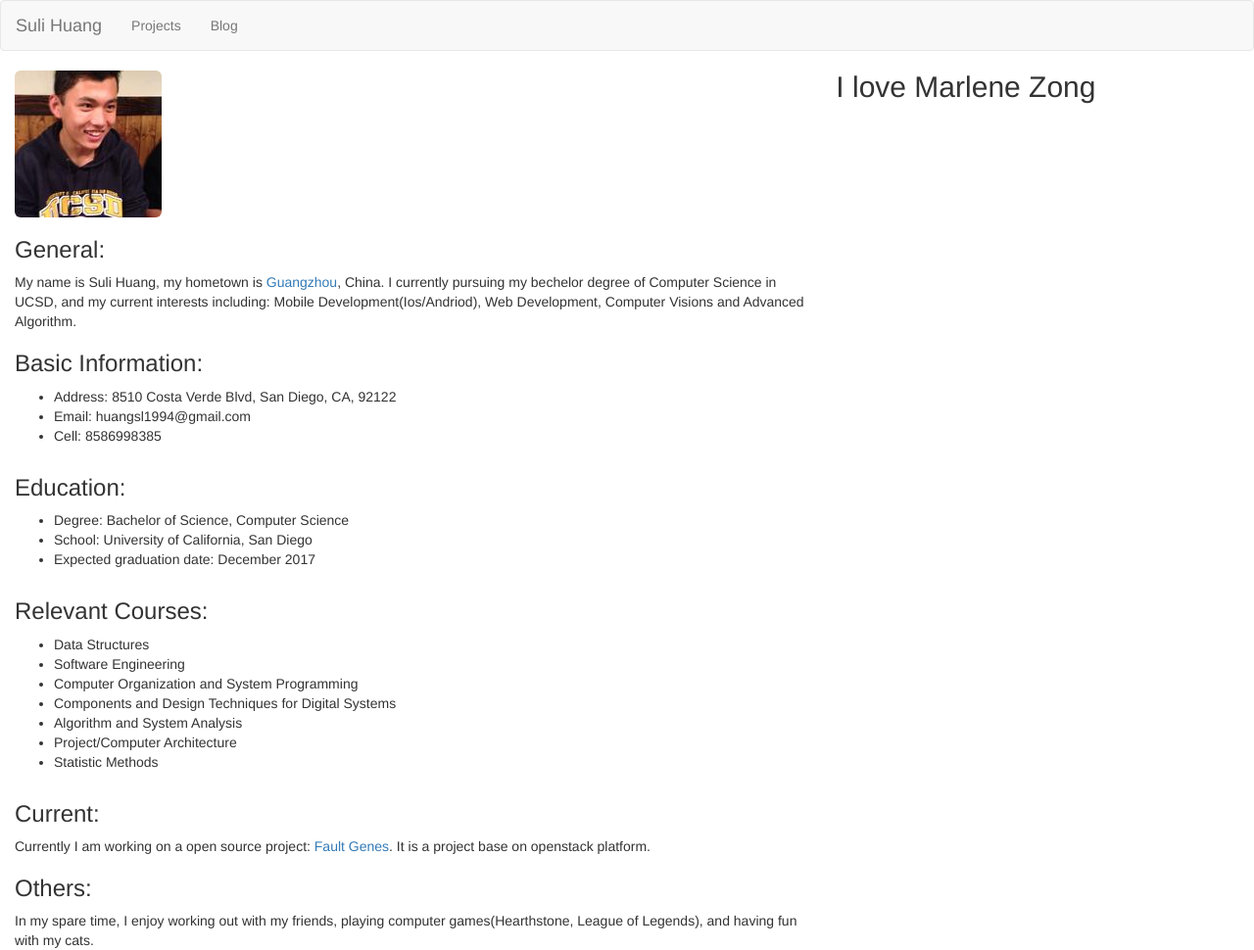
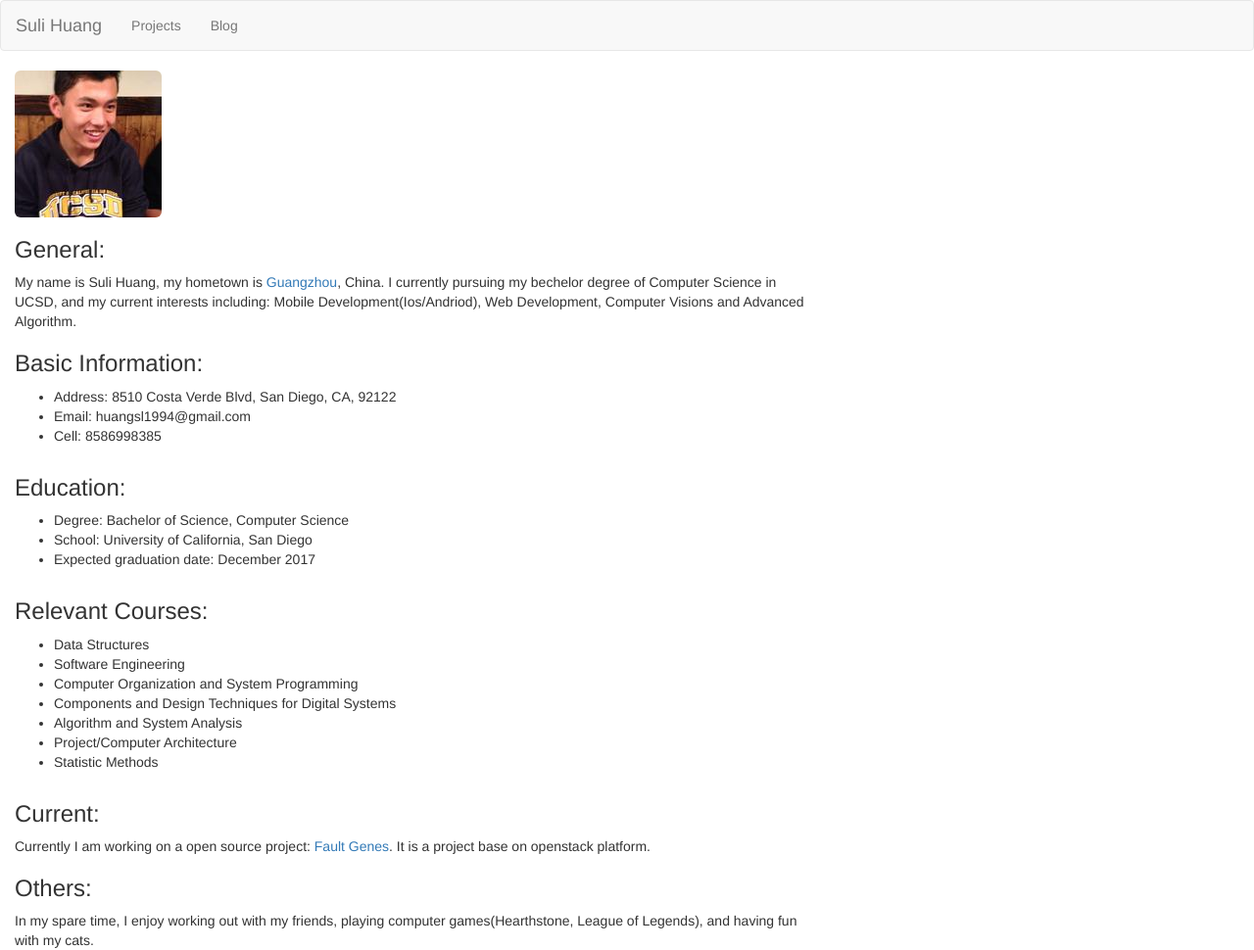
Before and after one commit to huangsuli/huangsuli.github.io, a plain HTML site: page index.html in a window 1280 px wide. Shown: the whole page at 98% size. Drawn offline with Linux system fonts and the light colour scheme.

Commit message:
Update index.html

```diff
--- a/index.html
+++ b/index.html
@@ -65,7 +65,6 @@
         <p2>In my spare time, I enjoy working out with my friends, playing computer games(Hearthstone, League of Legends), and having fun with my cats.</p2>
 
     </div>
-	    <h2> I love Marlene Zong </h2>
 </div>
 </body>
 </html>
```
